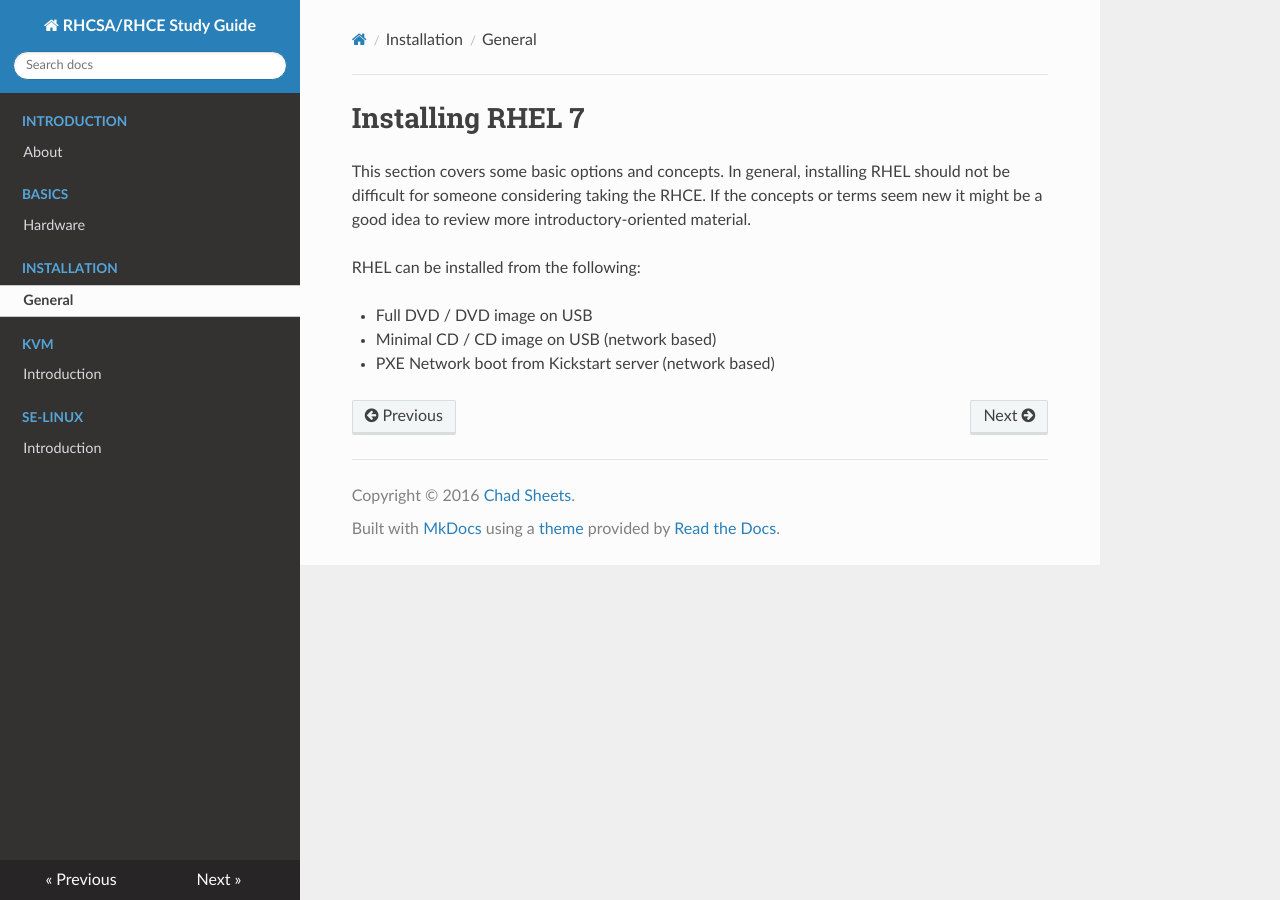
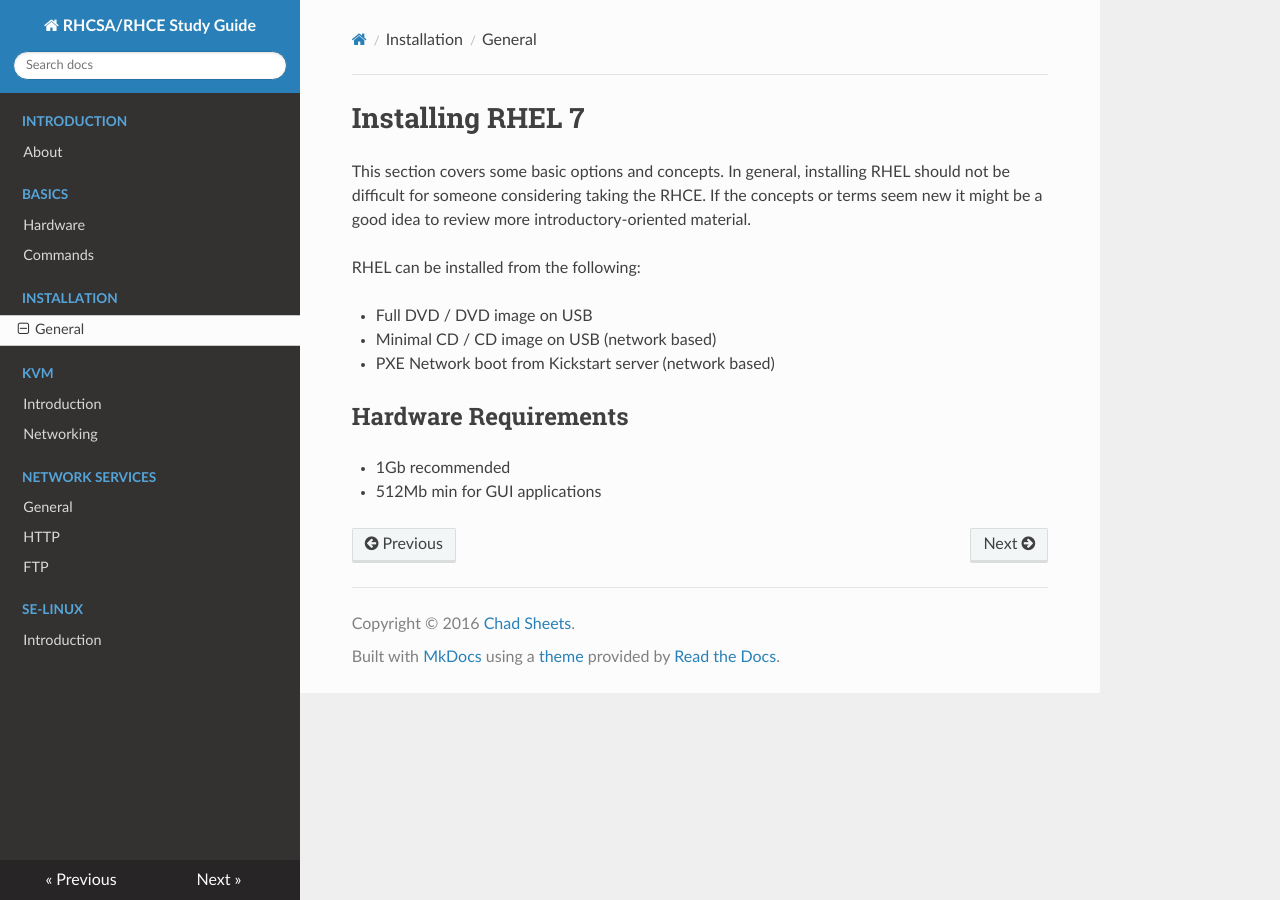
Before and after one commit to cjsheets/RHCE-RHEL7, an MkDocs documentation site: the page built from docs/install/index.md, in a window 1280 px wide. Built offline with MkDocs 1.6.1, drawn with Linux system fonts in a browser that asks for light colours; nearby versions of some CDN libraries; old or Windows-style settings are respelled for this version of MkDocs.

Commit message:
added network basics

```diff
--- a/docs/install/index.md
+++ b/docs/install/index.md
@@ -9,3 +9,8 @@ RHEL can be installed from the following:
 - Full DVD / DVD image on USB
 - Minimal CD / CD image on USB (network based)
 - PXE Network boot from Kickstart server (network based)
+
+## Hardware Requirements
+
+* 1Gb recommended
+* 512Mb min for GUI applications
--- /dev/null
+++ b/docs/style.css
@@ -0,0 +1,25 @@
+/** - - - - - - - - - - -
+ *  Minor adjustments to
+ *  `Read The Docs` theme
+ */
+
+code {
+  padding: 3px 6px 2px;
+  background: #f5f7f8;
+  border-radius: 2px;
+/*  color: #c25;  */
+  color: #333;
+  font-size: 75%;
+
+} .hljs {
+  padding: 6px 8px;
+  line-height: 1.5em;
+
+} .wy-menu-vertical li.current > a {
+  padding: 0.4045em 2.427em;
+  font-weight: normal;
+
+} li.toctree-l3 a {
+  padding: 0.4045em 3.236em !important;
+
+}
--- a/mkdocs.yml
+++ b/mkdocs.yml
@@ -5,22 +5,23 @@ pages:
     - 'About': 'index.md'
 - Basics:
     - 'Hardware': 'basics/index.md'
-#    - 'Essential Tools': 'basics/tools.md'
+    - 'Commands': 'basics/commands.md'
 - Installation:
     - 'General': 'install/index.md'
 - KVM:
     - 'Introduction': 'kvm/index.md'
-#    - 'Usage': 'kvm/index.md'
-# - Network Services:
-#     - 'General': 'net-service/index.md'
+    - 'Networking': 'kvm/net.md'
+- Network Services:
+    - 'General': 'net-service/index.md'
 #     - 'Firewalls': 'net-service/firewall.md'
-#     - 'HTTP': 'net-service/http.md'
+    - 'HTTP': 'net-service/http.md'
 #     - 'DNS': 'net-service/dns.md'
+    - 'FTP': 'net-service/ftp.md'
 #     - 'NFS': 'net-service/nfs.md'
-#     - 'NTP': 'net-service/http.md'
+#     - 'NTP': 'net-service/ntp.md'
 #     - 'Samba': 'net-service/smb.md'
-#     - 'SMTP': 'net-service/http.md'
-#     - 'SSH': 'net-service/http.md'
+#     - 'SMTP': 'net-service/smtp.md'
+#     - 'SSH': 'net-service/ssh.md'
 # - MariaDB:
 #     - 'Introduction': 'mariadb/index.md'
 - SE-Linux:
@@ -34,6 +35,7 @@ pages:
 docs_dir: 'docs'
 site_dir: 'www'
 theme: readthedocs
+extra_css: ['style.css']
 
 copyright: Copyright &copy; 2016 <a href="http://chadsheets.com">Chad Sheets</a>.
 google_analytics: ['UA-82046664-1', 'chadsheets.com']
```
Also changed, not shown: docs/basics/commands.md (added, +9 -0 lines), docs/kvm/net.md (added, +7 -0 lines), docs/net-service/ftp.md (added, +33 -0 lines), docs/net-service/http.md (added, +36 -0 lines), docs/net-service/index.md (added, +9 -0 lines).
